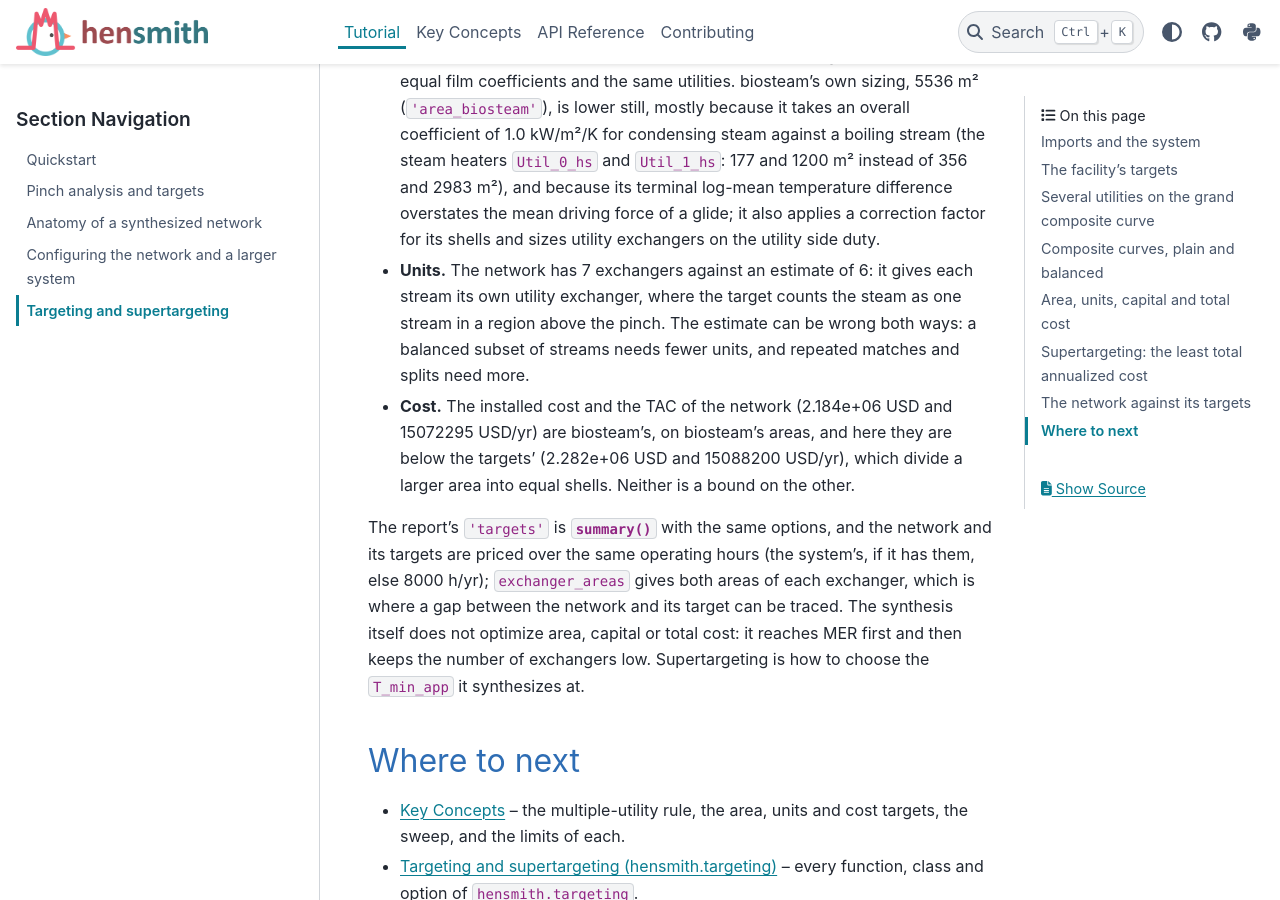
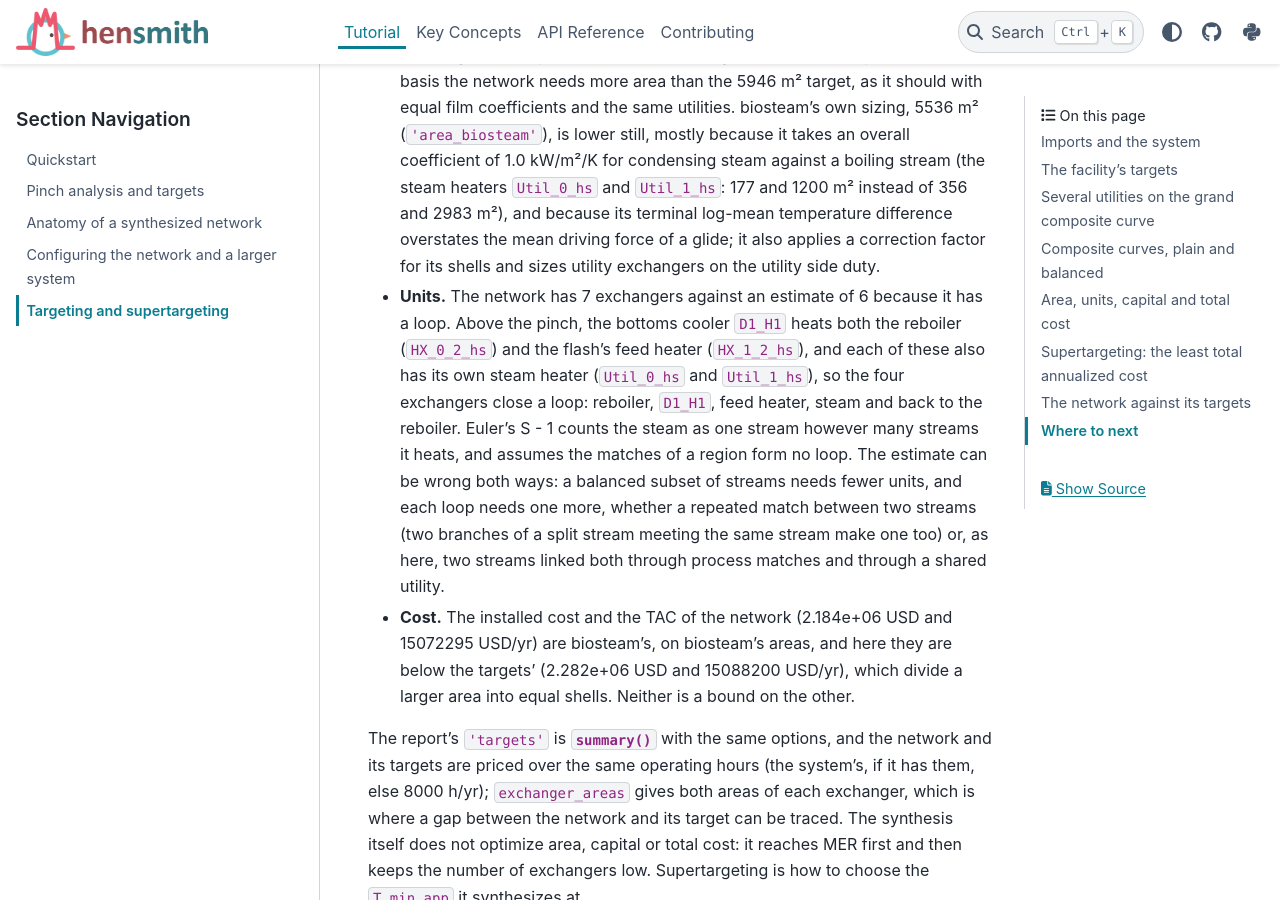
Before and after one commit to BioSTEAMDevelopmentGroup/hensmith, a Sphinx documentation site: the page built from docs/source/tutorial/05_targeting.rst, in a window 1280 px wide and 900 px high, scrolled down 11297 px. Built offline with Sphinx 7.4.7 and the PyData theme 0.15.4, drawn with Linux system fonts in a browser that asks for light colours; the version number is read from the project's files by our own code; some of the changed text lies outside the part shown.

Commit message:
address review 2 (docs): explain the extra unit by the loop, list loops as the cause of exceeding the units target
DOCS-R2-1 (fixed): the Units bullet of tutorial ch05 put the quickstart
network's 7 exchangers against a target of 6 down to per-stream utility
exchangers. It now names the real cause: above the pinch D1_H1 heats both
the reboiler (HX_0_2_hs) and the flash's feed heater (HX_1_2_hs), and each
also has a steam heater (Util_0_hs, Util_1_hs), so the four close a loop
that Euler's S - 1 does not count (it counts the steam as one stream of
any degree). The lists of causes in ch05, concepts.rst (the units
paragraph and the network-report limits) and the units-target and
network_report Notes in targeting.py now say that S - 1 assumes one
component and no loop per region, and that each loop of matches adds one
unit: a repeated match (two branches of a split stream meeting the same
stream make one too) or two streams linked both through process matches
and through a shared utility. A split alone is no longer listed as a
cause, since it adds no edge between distinct streams by itself. The
concepts wording of the "fewer units" case now matches network_report's
(one agent serving a stream whose heat the target splits between two
utility levels), which removes the contradiction with ch05.

DOCS-R2-2 (fixed): the untraceable "2e-5" area variation in ch05 is
replaced by what the capture shows (the area is 6836 m2 at both 1 and
1.848 K); no capture or figure changes.

DOCS-R2-3 (fixed): the API targeting page's colon is now a full stop.

DOCS-R2-4 (fixed): rewrapped the overlong prose lines of the
HeatExchangerNetwork Notes, the network_report Returns entry and
concepts.rst's test-suite (iii)-(v) sentence (the PinchTargets Notes line
was already wrapped; the remaining long lines are doctest output).

Tests: pytest hensmith/targeting.py hensmith/_heat_exchanger_network.py
(doctests): 8 passed. sphinx -W (SPHINX_OFFLINE=1) of docs/source:
clean. Only docstrings and rst changed, so the synthesis path and the
default-off oracle are untouched.

Co-Authored-By: Claude Opus 5.5 <noreply@anthropic.com>
Claude-Session: https://claude.ai/code/session_01HJhJoUiNNefNdnCJQEZ3q9

```diff
--- a/docs/source/API/targeting.rst
+++ b/docs/source/API/targeting.rst
@@ -14,7 +14,7 @@ for the least total annualized cost and returns :class:`Supertargets`;
 :func:`network_report` compares a synthesized network with its targets; and
 :func:`plot_composite_curves`, :func:`plot_grand_composite_curve` and
 :func:`plot_supertargets` draw them. A facility's targets come from
-:meth:`HeatExchangerNetwork.targets`. Nothing here changes the synthesis:
+:meth:`HeatExchangerNetwork.targets`. Nothing here changes the synthesis.
 :doc:`../tutorial/05_targeting` shows every function on the quickstart system,
 and :doc:`../concepts` explains the methods and their limits.
 
--- a/docs/source/tutorial/05_targeting.rst
+++ b/docs/source/tutorial/05_targeting.rst
@@ -240,10 +240,10 @@ all, so the hot utility, its steam and the balanced composite curves no longer
 change with ``T_min_app``, and neither does any target. The TACs at 1 and at
 1.848 K differ by less than 7 USD/yr, 4e-7 of the TAC, which is no physical
 effect: the problem table's grid moves with ``T_min_app`` over the curved
-(vapor-liquid) profiles of the streams, and the area follows by 2e-5 of
-itself. Every ``T_min_app`` of that flat stretch is an optimum; the refinement
-happens to report the last one it evaluated, 1.848 K (inside the sweep, not at
-its bound). The real step comes at the next point, 1.853 K: the cold utility
+(vapor-liquid) profiles of the streams, and the area follows it, too little
+to show in the table (6836 m² at both). Every ``T_min_app`` of that flat
+stretch is an optimum; the refinement happens to report the last one it
+evaluated, 1.848 K (inside the sweep, not at its bound). The real step comes at the next point, 1.853 K: the cold utility
 appears and needs a unit of its own (6 units), which adds about 12000 USD/yr
 to the TAC. Between 10 and 15 K, where chapter 4's sweep saw the pinch move to
 the column condenser's vapor inlet, the units target jumps to 9.
@@ -334,11 +334,18 @@ network:
   its terminal log-mean temperature difference overstates the mean driving
   force of a glide; it also applies a correction factor for its shells and
   sizes utility exchangers on the utility side duty.
-- **Units.** The network has 7 exchangers against an estimate of 6: it gives
-  each stream its own utility exchanger, where the target counts the steam
-  as one stream in a region above the pinch. The estimate can be wrong both
-  ways: a balanced subset of streams needs fewer units, and repeated matches
-  and splits need more.
+- **Units.** The network has 7 exchangers against an estimate of 6 because
+  it has a loop. Above the pinch, the bottoms cooler ``D1_H1`` heats both the
+  reboiler (``HX_0_2_hs``) and the flash's feed heater (``HX_1_2_hs``), and
+  each of these also has its own steam heater (``Util_0_hs`` and
+  ``Util_1_hs``), so the four exchangers close a loop: reboiler, ``D1_H1``,
+  feed heater, steam and back to the reboiler. Euler's S - 1 counts the steam
+  as one stream however many streams it heats, and assumes the matches of a
+  region form no loop. The estimate can be wrong both ways: a balanced subset
+  of streams needs fewer units, and each loop needs one more, whether a
+  repeated match between two streams (two branches of a split stream meeting
+  the same stream make one too) or, as here, two streams linked both through
+  process matches and through a shared utility.
 - **Cost.** The installed cost and the TAC of the network (2.184e+06 USD and
   15072295 USD/yr) are biosteam's, on biosteam's areas, and here they are
   below the targets' (2.282e+06 USD and 15088200 USD/yr), which divide a
```
Also changed, not shown: docs/source/concepts.rst (+15 -8 lines), 2 other files.
